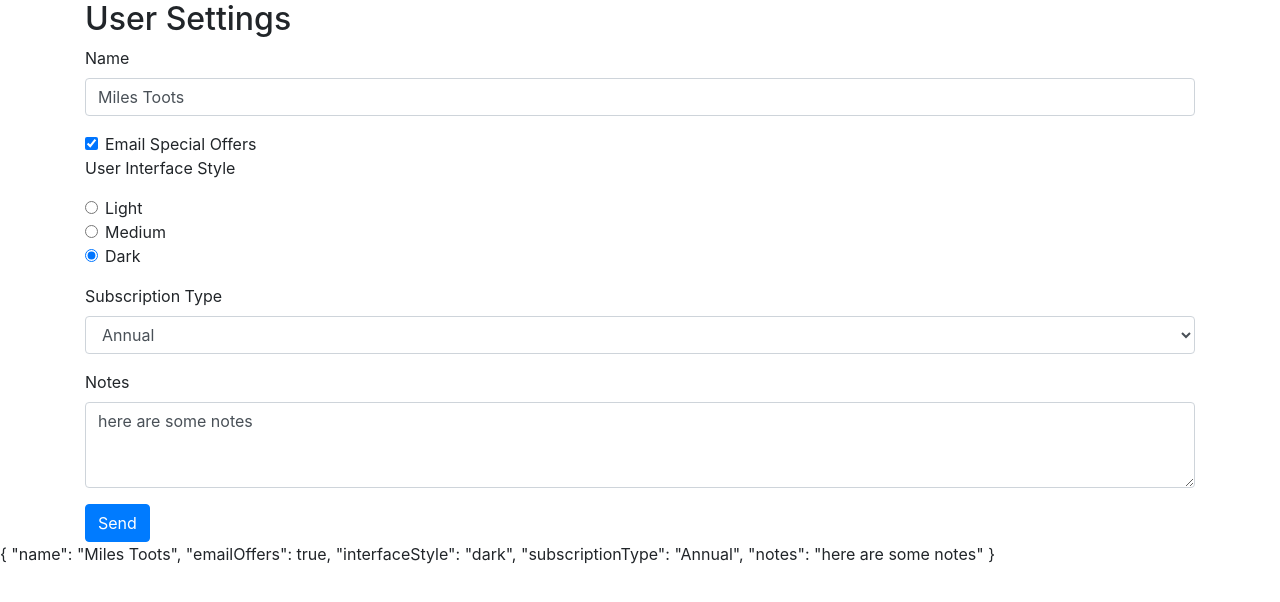
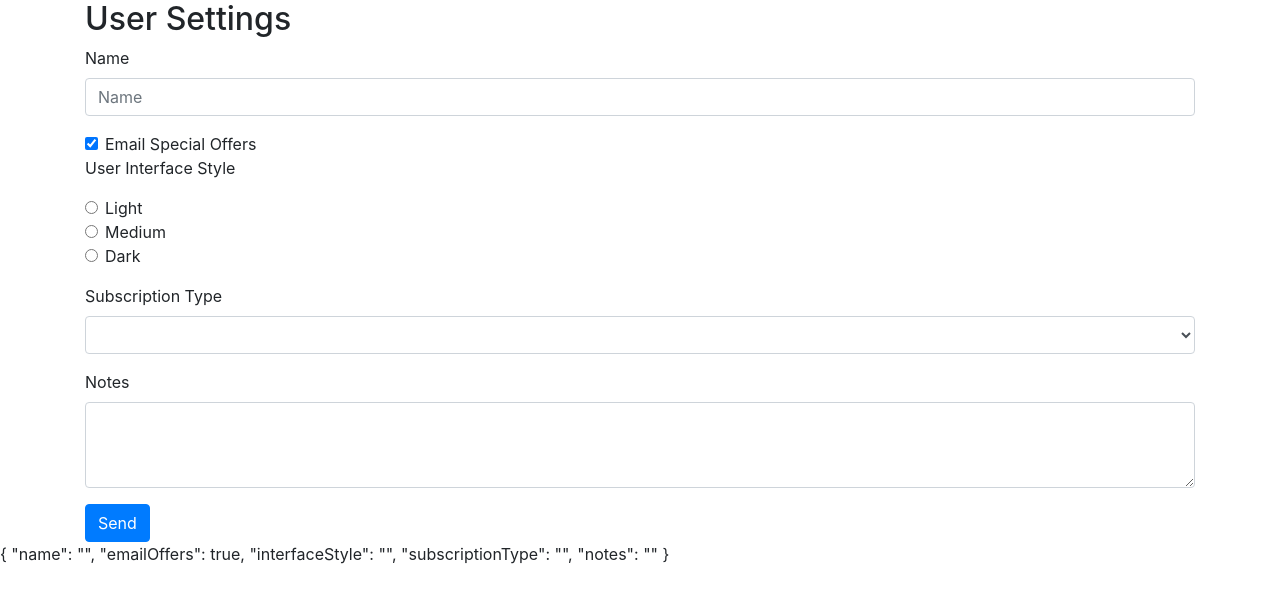
Before and after one commit to winni4eva/angular-template-forms, an Angular app: page / in a window 1280 px wide. Shown: the top 602 px of the page. Built offline with nearby package versions, Linux system fonts and the light colour scheme.

Commit message:
en(validation): added form input validation

```diff
--- a/src/app/user-settings-form/user-settings-form.component.css
+++ b/src/app/user-settings-form/user-settings-form.component.css
@@ -0,0 +1,8 @@
+/* To enable input validation for our forms before submit */
+/* .ng-invalid:not(form).ng-touched {
+    border: 1px solid red;
+} */
+
+.field-error {
+    border: 1px solid red;
+}
--- a/src/app/user-settings-form/user-settings-form.component.html
+++ b/src/app/user-settings-form/user-settings-form.component.html
@@ -2,14 +2,33 @@
     <h2>User Settings</h2>
 
     <!-- We are assigning angular ngform object to our template variable form -->
-    <form #form="ngForm">
+    <!-- We can enable html5 validation by using the ngNativeValidate directive on our form  -->
+    <!-- Angular turns the native validation off because of differences in browser implementation -->
+    <form #form="ngForm" (ngSubmit)="onSubmit(form)">
         <div class="form-group">
             <label for="name">Name</label>
             <!-- ngModel tells angular to track the name input changes -->
             <!-- ngModel can only track an input with a name attribute -->
             <!-- To achieve two way data binding between our form and our component we can use the banana in a box syntax [(ngModel)] -->
             <!-- We then can bind it to a property on our component -->
-            <input id="name" name="name" class="form-control" placeholder="Name" [(ngModel)]="userSettings.name" />
+            <!-- We can inspect a field's validation propeties eg dirty, pristine, touched etc by adding a template variable with a ref to ngModel  -->
+            <!-- #propertyTest="ngModel" -->
+            <input
+                id="name"
+                name="name"
+                class="form-control"
+                placeholder="Name"
+                [(ngModel)]="userSettings.name"
+                required
+                #nameField="ngModel"
+                (blur)="onBlur(nameField)"
+                [class.field-error]="form.submitted && nameField.invalid">
+            <!-- <div [hidden]="nameField.valid || nameField.untouched" class="alert alert-danger">
+                Enter name
+            </div>  -->
+            <div [hidden]="!form.submitted || nameField.valid" class="alert alert-danger">
+                Enter name
+            </div>
         </div>
 
         <div class="form-check">
--- a/src/app/user-settings-form/user-settings-form.component.ts
+++ b/src/app/user-settings-form/user-settings-form.component.ts
@@ -1,5 +1,6 @@
 import { Component, OnInit } from '@angular/core';
 import { UserSettings } from '../data/user-settings';
+import { NgForm, NgModel } from '@angular/forms';
 
 @Component({
   selector: 'app-user-settings-form',
@@ -12,11 +13,11 @@ export class UserSettingsFormComponent implements OnInit {
   // One way is by copying the data to another property
 
   originalUserSettings: UserSettings = {
-    name: 'Miles Toots',
+    name: '',
     emailOffers: true,
-    interfaceStyle: 'dark',
-    subscriptionType: 'Annual',
-    notes: 'here are some notes'
+    interfaceStyle: '',
+    subscriptionType: '',
+    notes: ''
   };
 
   // When a user changes a from we do not want to change originalUserSettings, we just change the copy userSettings
@@ -31,4 +32,12 @@ export class UserSettingsFormComponent implements OnInit {
   ngOnInit() {
   }
 
+  onSubmit(form: NgForm) {
+    console.log('in on submit', form.valid);
+  }
+
+  onBlur(field: NgModel) {
+    console.log('in on blur', field.valid);
+  }
+
 }
```
